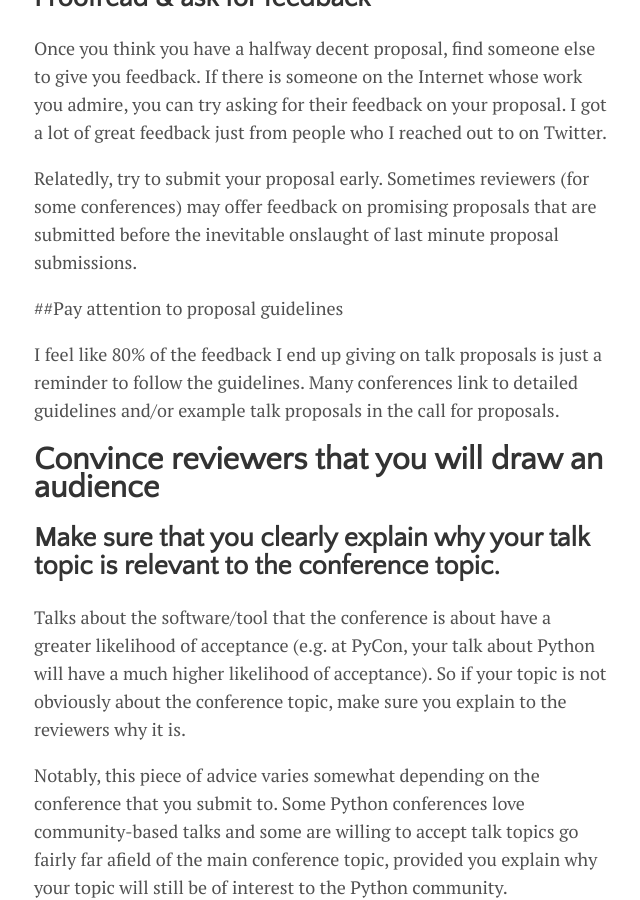
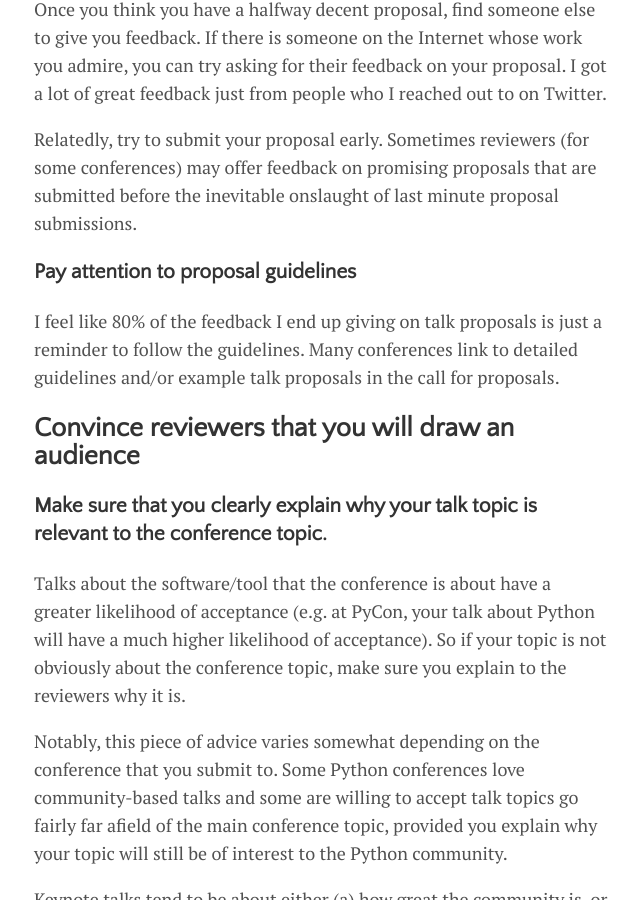
Before and after one commit to dhanus/dhanus.github.io, a Jekyll site: the page built from _posts/2017-05-19-great-software-talk.markdown, in a window 1280 px wide and 900 px high, scrolled down 2069 px. Shown: the whole window, without its empty margins (318-958 px from the left). Built offline with Jekyll 4.4.1, drawn with Linux system fonts in a browser that asks for light colours; nearby versions of some CDN libraries.

Commit message:
fix heading sizes

```diff
--- a/_posts/2017-05-19-great-software-talk.markdown
+++ b/_posts/2017-05-19-great-software-talk.markdown
@@ -20,37 +20,37 @@ I found that there are two main things that almost every conference is looking f
 1. Is this talk going to be good (and suited to our conference format)?
 2. Is this talk going to attract a crowd?
 
-# Write a good talk proposal
+## Write a good talk proposal
 
-## Pick a relatively simple concept to discuss
+### Pick a relatively simple concept to discuss
 
 Most talks are <= 30 mins, which actually is not very long to introduce, delve into, and conclude a discussion of a concept. If you put too much information into your proposal, you risk it looking like a disjoint laundry list. By focusing your proposal on a few points, you can give yourself time to cover those points in a more thorough and entertaining way.
 
-## Write a narrative around that concept
+### Write a narrative around that concept
 
 Program Committees love fun and interesting talks, so think about how you can tell a story using the concepts that you want to discuss. A few particularly clever examples of this are Where in your RAM is 'python san_diego.py'? and Memory Chronicles: A Tale of Two Pythons.
 
-## Include a detailed outline of your talk (including approximate timing)
+### Include a detailed outline of your talk (including approximate timing)
 
 If the format of the proposal allows, always do this. It both (a) is great for your own planning, and (b) gives the reviewers a more defined picture of how you expect your talk to flow. Notably, this is most effective if you use relatively small time increments (i.e. 5-7 mins). This detail also enables the reviewers to give you more specific feedback about how to improve your talk.
 
-## Demos and examples are great, but be careful with live demos.
+### Demos and examples are great, but be careful with live demos.
 
 Demos can be an exciting addition to a talk, but if you are going to propose a talk that uses a demo, you should also include some information to allay the reviewer's concern that your demo will crash and burn. Have you left adequate time for your demo? Have you done this demo before (with constrained wifi)? Is there any way that you can automate the demo (e.g. putting commands in a script, example code in a Jupyter notebook)? This type of information can make all the difference in maintaining your reviewers' faith in your demo.
 
-## Proofread & ask for feedback
+### Proofread & ask for feedback
 
 Once you think you have a halfway decent proposal, find someone else to give you feedback. If there is someone on the Internet whose work you admire, you can try asking for their feedback on your proposal. I got a lot of great feedback just from people who I reached out to on Twitter.
 
 Relatedly, try to submit your proposal early. Sometimes reviewers (for some conferences) may offer feedback on promising proposals that are submitted before the inevitable onslaught of last minute proposal submissions.
 
-##Pay attention to proposal guidelines
+### Pay attention to proposal guidelines
 
 I feel like 80% of the feedback I end up giving on talk proposals is just a reminder to follow the guidelines. Many conferences link to detailed guidelines and/or example talk proposals in the call for proposals.
 
-# Convince reviewers that you will draw an audience
+## Convince reviewers that you will draw an audience
 
-## Make sure that you clearly explain why your talk topic is relevant to the conference topic.
+### Make sure that you clearly explain why your talk topic is relevant to the conference topic.
 
 Talks about the software/tool that the conference is about have a greater likelihood of acceptance (e.g. at PyCon, your talk about Python will have a much higher likelihood of acceptance). So if your topic is not obviously about the conference topic, make sure you explain to the reviewers why it is.
 
@@ -58,7 +58,7 @@ Notably, this piece of advice varies somewhat depending on the conference that y
 
 Keynote talks tend to be about either (a) how great the community is, or (b) concrete ways to improve the community. However, contributed talks are shorter, and particularly for a conference like PyCon, if you do not clearly make a case for how your topic is about the Python community, your talk will probably not be accepted.
 
-## Don’t leave the “additional information” section blank.
+### Don’t leave the “additional information” section blank.
 
 This is your last chance to convince the reviewers that your talk is going to be an amazing well-organized talk that 200+ people will undoubtedly be excited to see. There are several ways you can express this.
 
```
